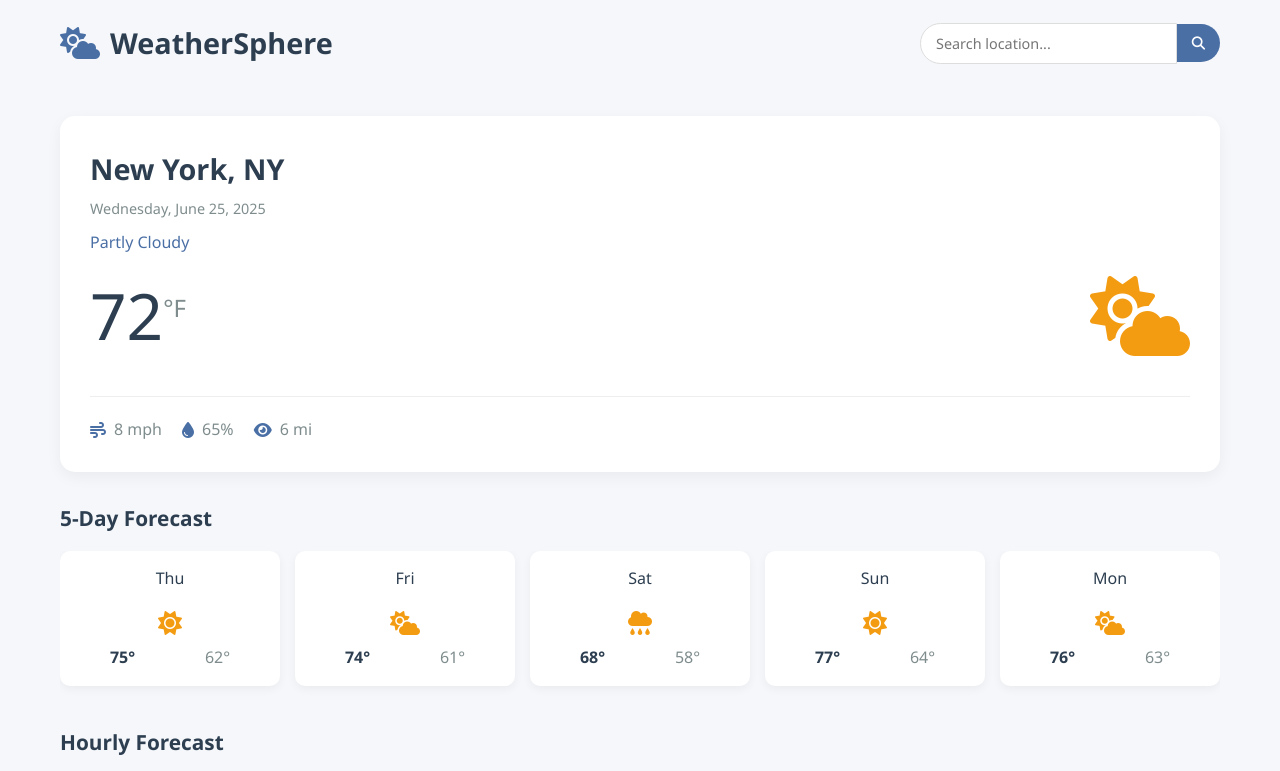
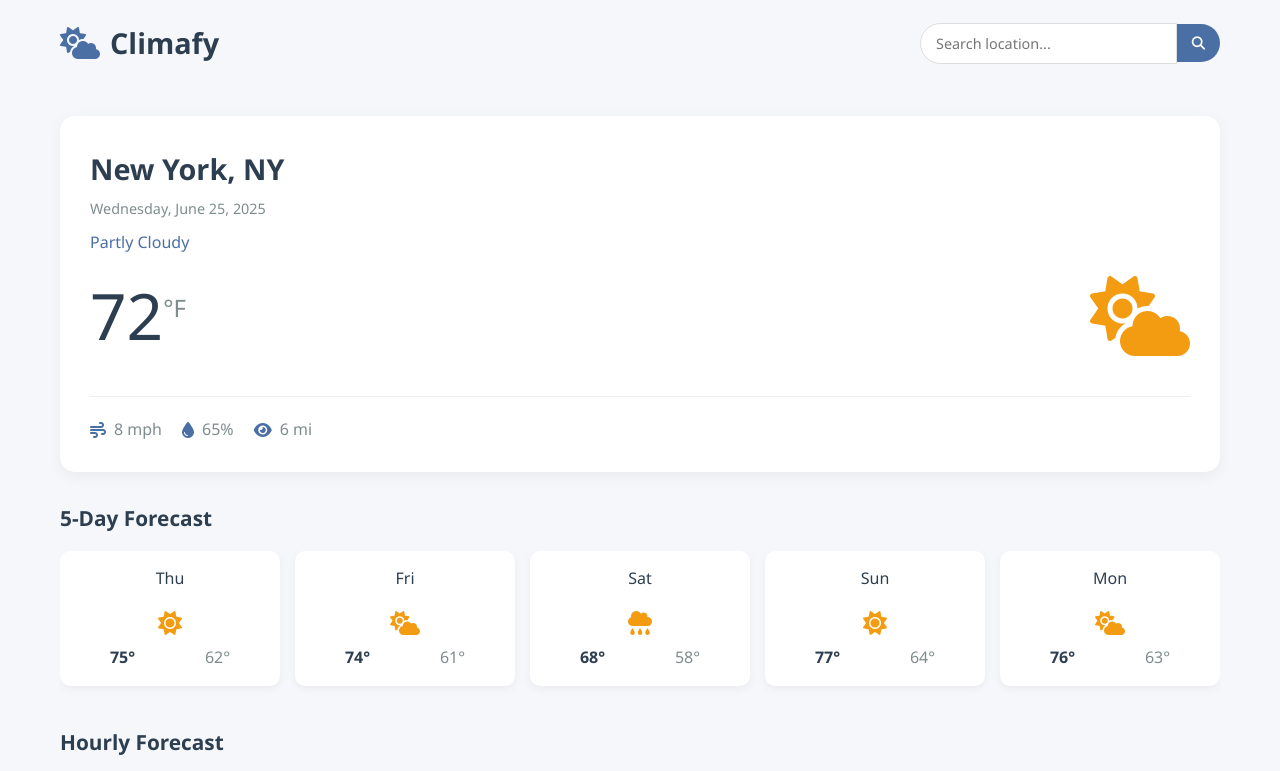
Before and after one commit to Sai290307/WeatherSphere, a website: page index.html in a window 1280 px wide. Shown: the top 771 px of the page. Drawn offline with Linux system fonts and the light colour scheme.

Commit message:
Update index.html

```diff
--- a/index.html
+++ b/index.html
@@ -3,7 +3,7 @@
 <head>
     <meta charset="UTF-8">
     <meta name="viewport" content="width=device-width, initial-scale=1.0">
-    <title>WeatherSphere | Professional Weather Forecasting</title>
+    <title>Climafy | Professional Weather Forecasting</title>
     <link rel="stylesheet" href="styles.css">
     <link rel="stylesheet" href="https://cdnjs.cloudflare.com/ajax/libs/font-awesome/6.4.0/css/all.min.css">
     <script src="script.js"></script>
@@ -13,7 +13,7 @@
         <header class="header">
             <div class="logo">
                 <i class="fas fa-cloud-sun"></i>
-                <h1>WeatherSphere</h1>
+                <h1>Climafy</h1>
             </div>
             <div class="search-container">
                 <input type="text" placeholder="Search location..." class="search-input" id = "searchBox" autocomplete="off">
```
